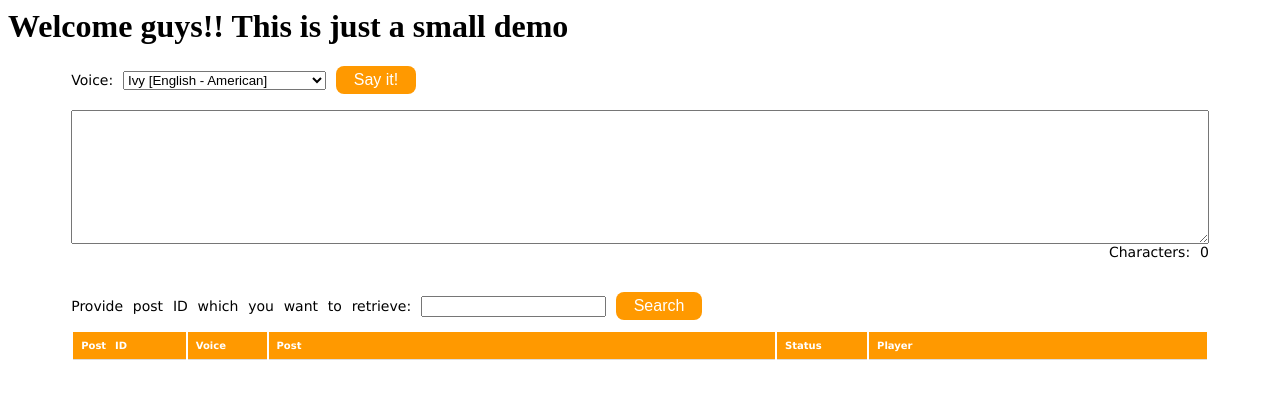
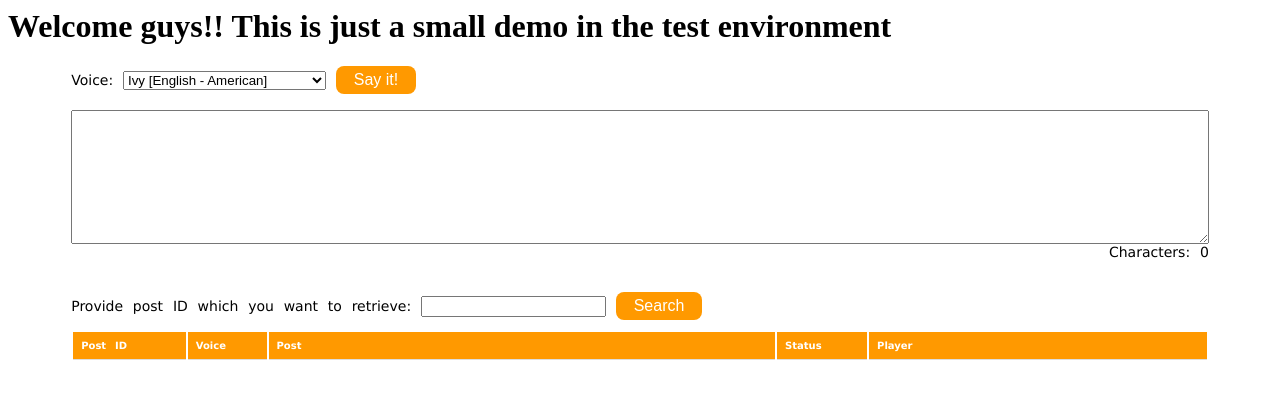
Before and after one commit to Dgruploads/Aws-project, a plain HTML site: page index.html in a window 1280 px wide. Drawn offline with nearby package versions, Linux system fonts and the light colour scheme.

Commit message:
Update index.html

```diff
--- a/index.html
+++ b/index.html
@@ -3,7 +3,7 @@
     <link rel="stylesheet" href="styles.css">
 
   </head>
-  <body><h1>Welcome guys!! This is just a small demo</h1>
+  <body><h1>Welcome guys!! This is just a small demo in the test environment</h1>
 
     <div id="content">
 
```
